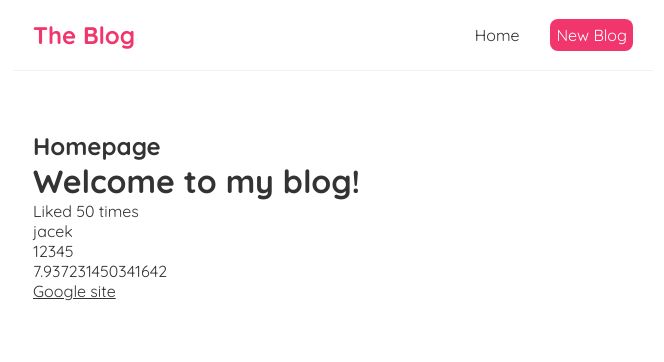
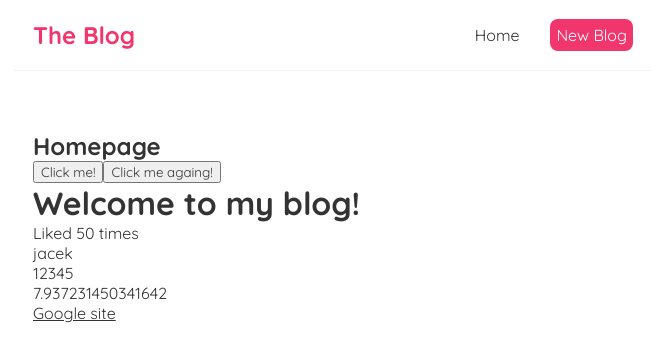
Before and after one commit to jacekcielecki/online-blog, a React (Create React App) app: page / in a window 1280 px wide. Shown: the top 362 px of the page, without its empty margins (307-971 px from the left). Built offline with nearby package versions, Linux system fonts and the light colour scheme.

Commit message:
click event

```diff
--- a/src/Home.js
+++ b/src/Home.js
@@ -1,7 +1,17 @@
 const Home = () => {
+// e - event object
+    const handleClick = (e) => {
+        console.log('hello world', e)
+    }
+    const handleClickAgain = (name, e) => {
+        console.log('hello ' + name, e.target)
+    }
+
     return (
         <div className="home">
             <h2>Homepage</h2>
+            <button onClick={handleClick}>Click me!</button>
+            <button onClick={(e) => {handleClickAgain('jacek', e)}}>Click me againg!</button>
         </div>
      );
 }
```
